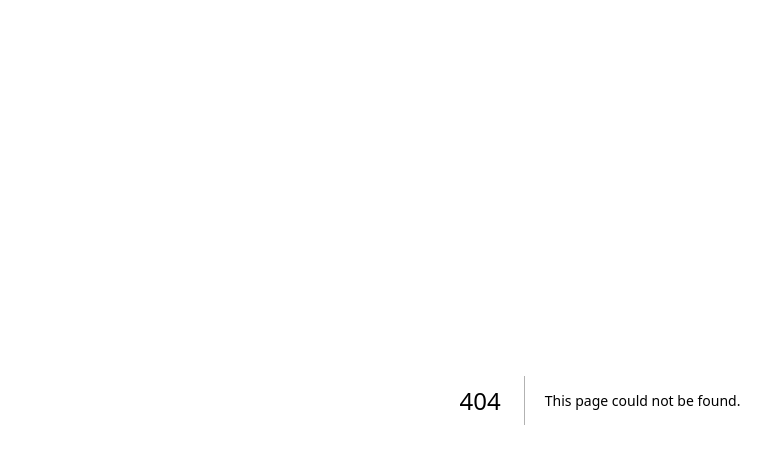
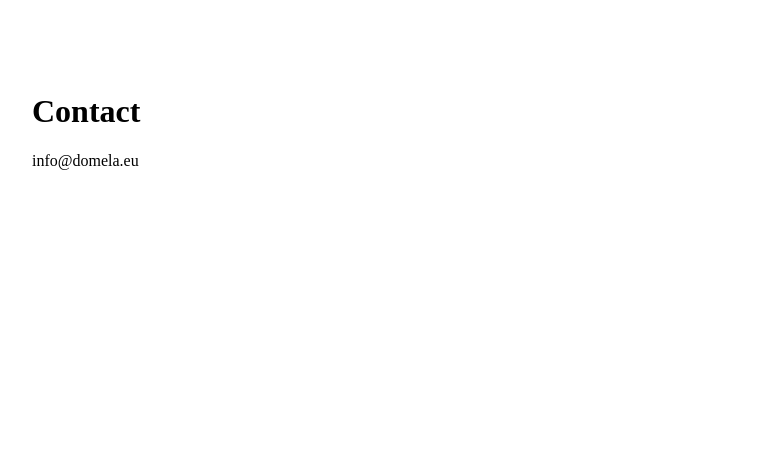
Before and after one commit to JensDDNN/jens-domela-portfolio, a Next.js app: page /contact in a window 1280 px wide. Before the commit this address had no page. Shown: the top 464 px of the page, without its empty margins (40-811 px from the left). Built offline with nearby package versions, Linux system fonts and the light colour scheme.

Commit message:
Add Contact page component

```diff
--- /dev/null
+++ b/app/contact/page.tsx
@@ -0,0 +1,9 @@
+export default function Contact() {
+  return (
+    <main style={{ padding: "4rem" }}>
+      <h1>Contact</h1>
+
+      <p>info@domela.eu</p>
+    </main>
+  );
+}
```
